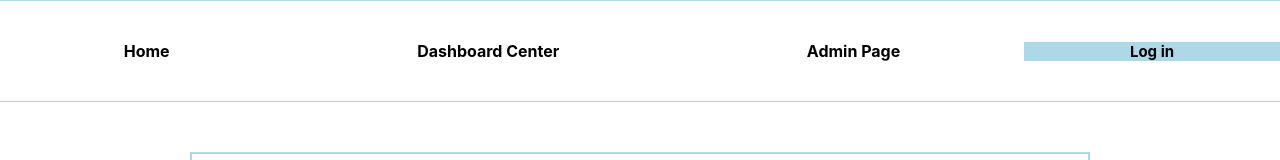
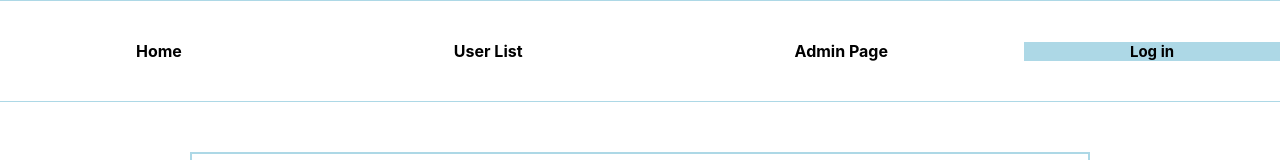
Before and after one commit to Firet/permissions-auth-app, a React (Vite) app: page / in a window 1280 px wide. Shown: the top 160 px of the page. Built offline with nearby package versions, Linux system fonts and the light colour scheme; no server answers.

Commit message:
Rename 'Dashboard Center' to 'User list' in header

```diff
--- a/src/components/templates/Header.tsx
+++ b/src/components/templates/Header.tsx
@@ -43,7 +43,7 @@ export default function Header() {
 		<HeaderContainer>
 			<LinksContainer>
 				<StyledLink to="/public">Home</StyledLink>
-				<StyledLink to="/protected">Dashboard Center</StyledLink>
+				<StyledLink to="/protected">User List</StyledLink>
 				<StyledLink to="/admin">Admin Page</StyledLink>
 			</LinksContainer>
 			<AuthStatusContainer>
```
